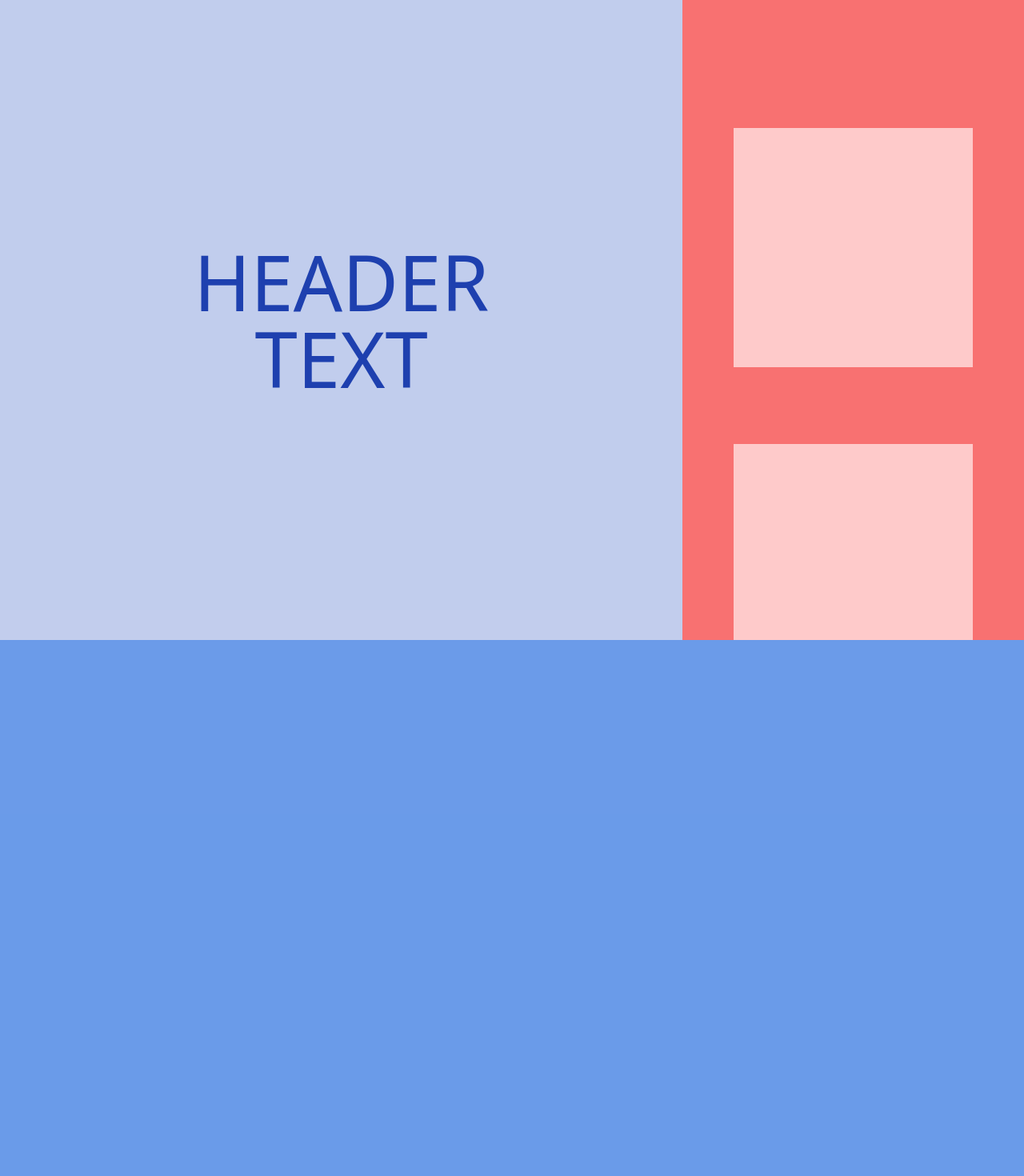
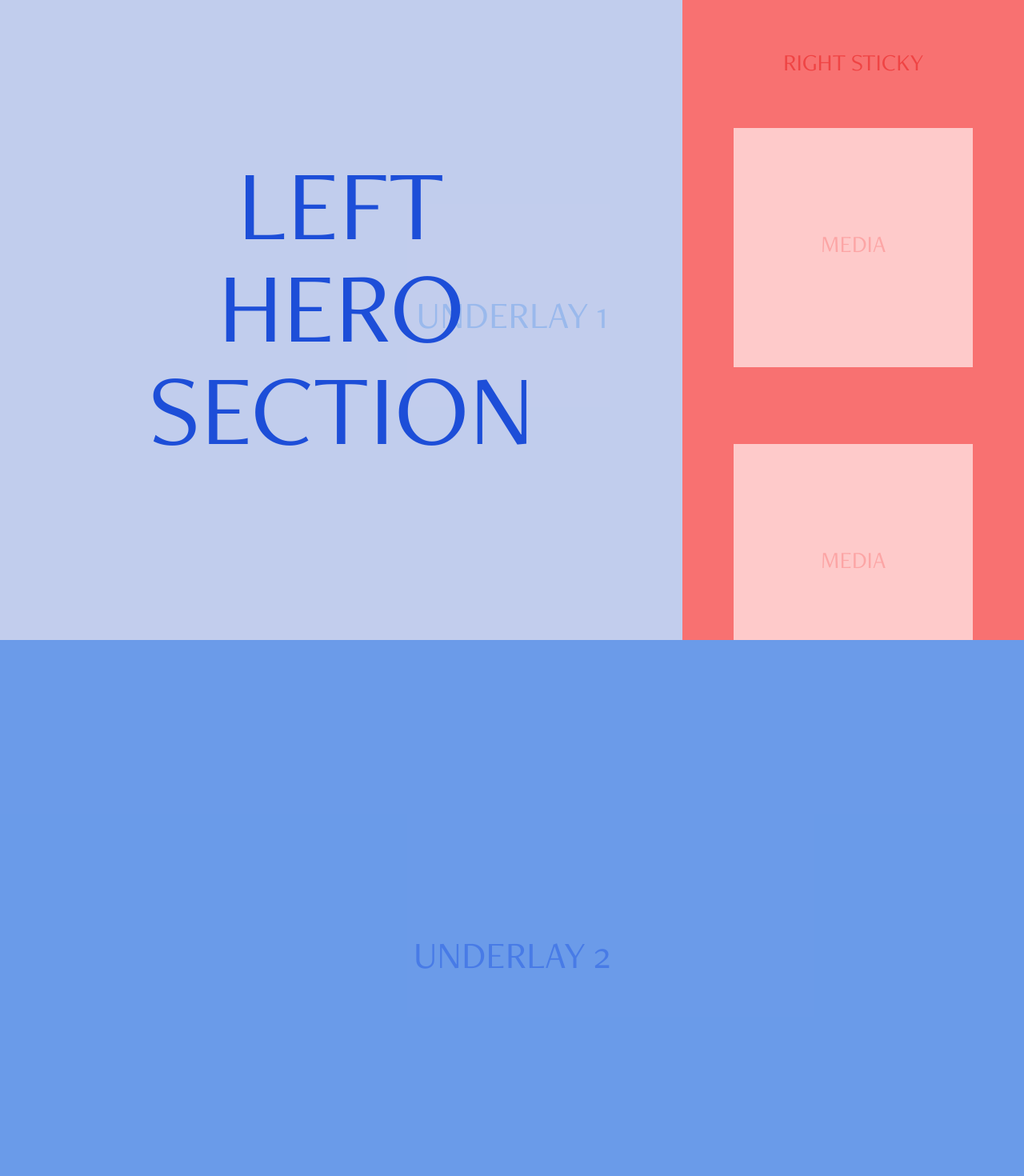
Before and after one commit to abruptpause/red-template-nextjs, a Next.js app: page / in a window 1280 px wide. Shown: the top 1470 px of the page at 80% size. Built offline with nearby package versions, Linux system fonts and the light colour scheme; a web font is replaced by a local one.

Commit message:
label components, use freightNeo font class

```diff
--- a/pages/index.js
+++ b/pages/index.js
@@ -1,7 +1,7 @@
 #!/usr/bin/env node
 
 const css = {
-  Header: 'sticky flex h-screen top-0 right-0 text-center text-blue-800 text-8xl col-span-2 justify-center items-center',
+  Header: 'freight-neo sticky flex h-screen top-0 right-0 text-center text-blue-700 text-9xl col-span-2 justify-center items-center',
   Square: 'grid justify-center w-full items-center aspect-square bg-red-200 text-red-700 text-5xl text-center my-24',
   Sticky: {
     section: 'absolute top-0 left-0 grid grid-cols-3 w-full h-full bg-red-600/[.08]',
@@ -9,11 +9,11 @@ const css = {
   },
   PlaceHolder: {
     section: 'flex items-center justify-center min-h-screen',
-    h1: 'text-center text-5xl capitalize'
+    h1: 'freight-neo text-center text-5xl'
   }
 }
 
-const Header = ({ text = ['HEADER', 'TEXT'] }) => (
+const Header = ({ text = ['left', 'hero', 'section'] }) => (
   <div className={css.Header}>
     <div>
       {
@@ -28,6 +28,7 @@ const Header = ({ text = ['HEADER', 'TEXT'] }) => (
 const Square = ({ text }) => (
   <div className={css.Square}>
     <div>
+      <h1 className='freight-neo text-center text-red-300  text-3xl'>Media</h1>
       {
         text
         ? <h1>Image</h1>
@@ -41,6 +42,7 @@ const Sticky = () => (
   <section className={css.Sticky.section}>
     <Header />
     <div className={css.Sticky.div}>
+      <h1 className='absolute freight-neo text-center text-red-500 top-0 left-0 w-full my-16 text-3xl'>right sticky</h1>
       <Square />
       <Square />
       <Square />
@@ -48,7 +50,7 @@ const Sticky = () => (
   </section>
 )
 
-const PlaceHolder = ({ bg = 'bg-slate-200', fg = 'text-slate-700', text }) => (
+const PlaceHolder = ({ bg = 'bg-slate-100', fg = 'text-slate-300', text }) => (
   <section className={`${css.PlaceHolder.section} ${bg}`}>
     {
       text
@@ -62,14 +64,13 @@ const Home = () => (
   <main>
     <section className='relative'>
       <Sticky />
-      <PlaceHolder bg='bg-blue-200' />
-      <PlaceHolder bg='bg-blue-400' />
+      <PlaceHolder bg='bg-blue-200' fg='text-blue-300' text='underlay 1' />
+      <PlaceHolder bg='bg-blue-400' fg='text-blue-500' text='underlay 2' />
     </section>
 
-    <PlaceHolder bg='bg-teal-200' />
-    <PlaceHolder bg='bg-teal-500' />
-    <PlaceHolder bg='bg-teal-800' />
-
+    <PlaceHolder bg='bg-teal-200' fg='text-teal-300' text='section 1' />
+    <PlaceHolder bg='bg-teal-400' fg='text-teal-500' text='section 2' />
+    <PlaceHolder bg='bg-teal-600' fg='text-teal-700' text='section 3' />
   </main>
 )
 
--- a/styles/globals.scss
+++ b/styles/globals.scss
@@ -27,3 +27,8 @@
 @tailwind base;
 @tailwind components;
 @tailwind utilities;
+
+.freight-neo {
+  font-family: 'FreightNeo';
+  text-transform: uppercase;
+}
```
Lines whose indentation alone changed are shown as unchanged.
